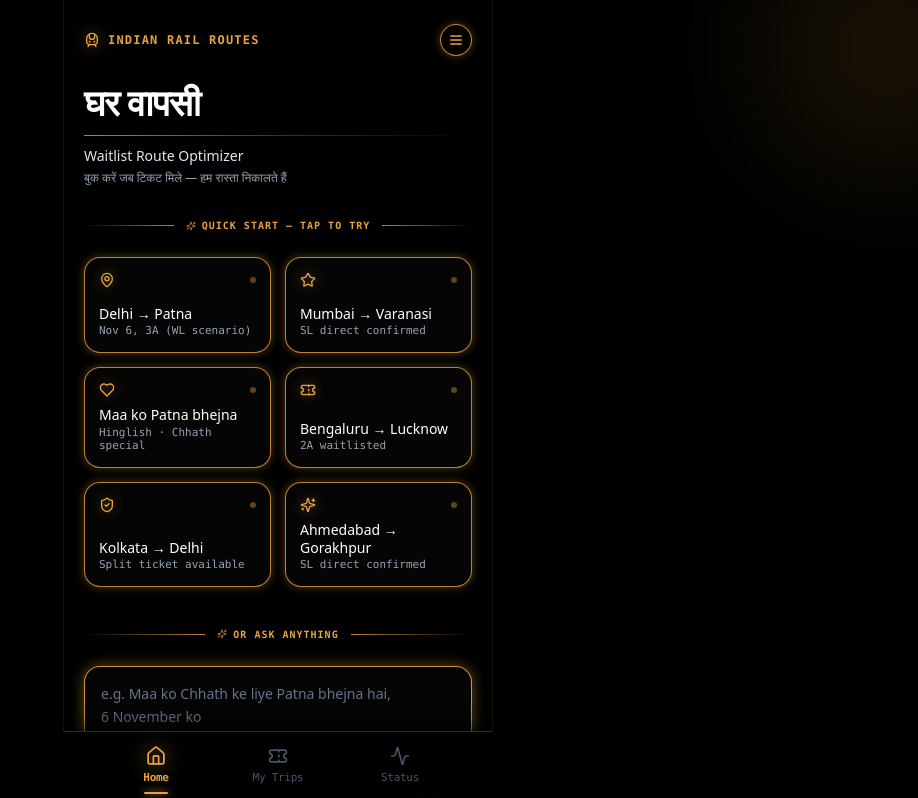
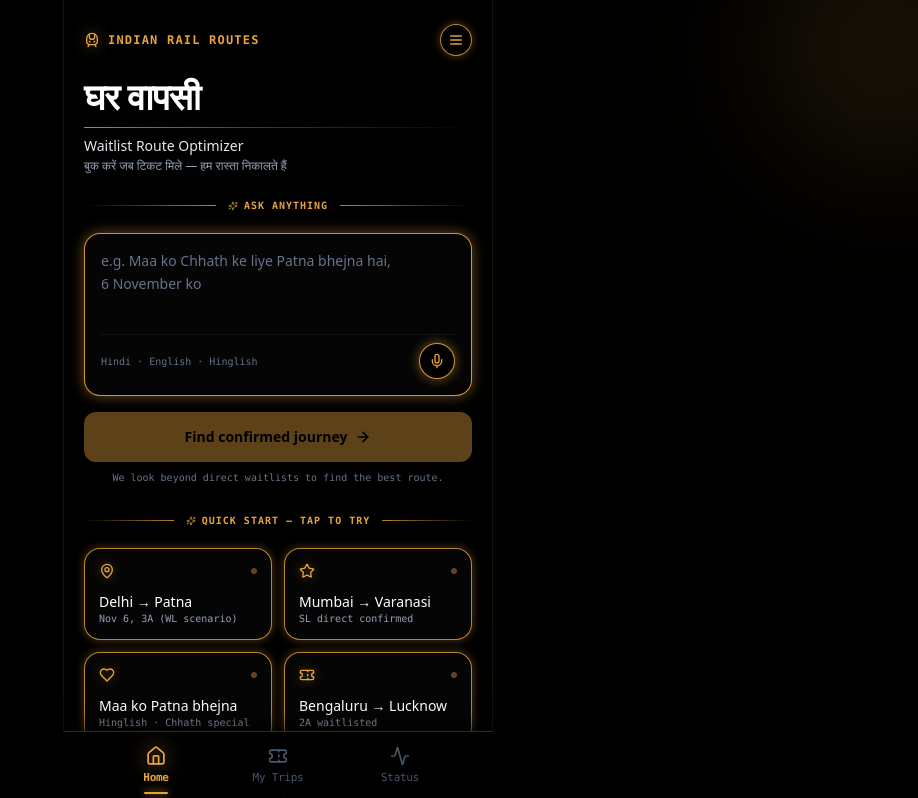
Before and after one commit to hdnanda/waitlist-route-optimizer, a Next.js app: page / in a window 1280 px wide. Shown: the top 798 px of the page, without its empty margins (362-1280 px from the left). Built offline with nearby package versions, Linux system fonts and the light colour scheme.

Commit message:
layout(home): prioritize Ask Anything prompt input above Quick Start example grid

```diff
--- a/src/app/page.tsx
+++ b/src/app/page.tsx
@@ -60,7 +60,7 @@ const EXAMPLE_CHIPS = [
 
 function GlowingSectionDivider({ title }: { title: string }) {
   return (
-    <div className="flex items-center my-6">
+    <div className="flex items-center my-5">
       <div className="h-[1px] flex-1 bg-gradient-to-r from-transparent via-[#E8A33D]/40 to-[#E8A33D]/80" />
       <div className="flex items-center gap-1.5 px-3">
         <Sparkles className="h-2.5 w-2.5 text-[#E8A33D] animate-pulse" />
@@ -144,10 +144,10 @@ export default function HomePage() {
     <motion.main
       initial={{ opacity: 0 }}
       animate={{ opacity: 1 }}
-      className="relative flex min-h-screen flex-col px-5 pb-12 pt-6 bg-black"
+      className="relative flex min-h-screen flex-col px-5 pb-16 pt-6 bg-black"
     >
       {/* ── Top Bar ─────────────────────────────────────────────────────────── */}
-      <div className="flex items-center justify-between mb-5">
+      <div className="flex items-center justify-between mb-4">
         <div className="flex items-center gap-2">
           <TrainFront className="h-4 w-4 text-[#E8A33D] drop-shadow-[0_0_8px_rgba(232,163,61,0.6)]" />
           <span className="font-mono text-xs tracking-widest text-[#E8A33D] uppercase font-bold">
@@ -165,52 +165,20 @@ export default function HomePage() {
       </div>
 
       {/* ── Main Title Block ────────────────────────────────────────────────── */}
-      <header className="mt-1">
+      <header className="mt-0.5">
         <h1 className="font-serif text-4xl font-extrabold text-white tracking-tight leading-tight">
           घर वापसी
         </h1>
-        <div className="my-2.5 h-[1px] w-full bg-gradient-to-r from-[#E8A33D]/80 via-[#E8A33D]/30 to-transparent" />
+        <div className="my-2 h-[1px] w-full bg-gradient-to-r from-[#E8A33D]/80 via-[#E8A33D]/30 to-transparent" />
         <p className="text-sm text-slate-200 font-medium">Waitlist Route Optimizer</p>
-        <p className="mt-1 text-xs text-slate-400">
+        <p className="mt-0.5 text-xs text-slate-400">
           बुक करें जब टिकट मिले — हम रास्ता निकालते हैं
         </p>
       </header>
 
-      {/* ── Quick Start 2x3 Grid ────────────────────────────────────────────── */}
-      <section className="mt-2">
-        <GlowingSectionDivider title="QUICK START — TAP TO TRY" />
-        <div className="grid grid-cols-2 gap-3.5 my-2">
-          {EXAMPLE_CHIPS.map((chip) => {
-            const Icon = chip.icon;
-            return (
-              <button
-                key={chip.label}
-                type="button"
-                onClick={() => void handleSearch(chip.input)}
-                disabled={loading}
-                className="bg-[#050505] hover:bg-[#0A0A0A] rounded-2xl p-3.5 border border-[#E8A33D]/80 shadow-[0_0_10px_rgba(232,163,61,0.35)] hover:shadow-[0_0_18px_rgba(232,163,61,0.65),inset_0_0_10px_rgba(232,163,61,0.15)] flex flex-col justify-between cursor-pointer text-left transition-all duration-200 min-h-[96px] active:scale-[0.98]"
-              >
-                <div className="flex items-center justify-between w-full">
-                  <Icon className="h-4 w-4 text-[#E8A33D] drop-shadow-[0_0_6px_rgba(232,163,61,0.5)]" />
-                  <span className="h-1.5 w-1.5 rounded-full bg-[#E8A33D]/40" />
-                </div>
-                <div>
-                  <p className="font-medium text-sm text-white leading-tight mt-2">
-                    {chip.label}
-                  </p>
-                  <p className="text-[11px] text-slate-400 font-mono mt-0.5 leading-tight">
-                    {chip.sublabel}
-                  </p>
-                </div>
-              </button>
-            );
-          })}
-        </div>
-      </section>
-
-      {/* ── "Ask Anything" Search Input Area ───────────────────────────────── */}
-      <section className="mt-2">
-        <GlowingSectionDivider title="OR ASK ANYTHING" />
+      {/* ── "Ask Anything" Search Input Area (NOW PLACED ON TOP) ───────────── */}
+      <section className="mt-1">
+        <GlowingSectionDivider title="ASK ANYTHING" />
         <div className="bg-[#050505] rounded-2xl p-4 border border-[#E8A33D]/90 shadow-[0_0_14px_rgba(232,163,61,0.45)] relative flex flex-col justify-between min-h-[120px] transition-all duration-200 hover:shadow-[0_0_20px_rgba(232,163,61,0.65)]">
           <textarea
             value={input}
@@ -245,6 +213,7 @@ export default function HomePage() {
             </button>
           </div>
         </div>
+
         {listening && (
           <p className="mt-2 text-xs text-[#E8A33D] animate-pulse font-mono flex items-center gap-1.5">
             <span className="h-2 w-2 rounded-full bg-[#E8A33D] animate-ping" />
@@ -252,15 +221,14 @@ export default function HomePage() {
           </p>
         )}
         {inputError && <p className="mt-2 text-xs text-[#E8A33D] font-mono">{inputError}</p>}
-      </section>
 
-      {/* ── Search CTA Button ──────────────────────────────────────────────── */}
-      <div className="mt-8">
+        {/* Search CTA Button */}
+        <div className="mt-4">
           <button
             type="button"
             onClick={() => void handleSearch()}
             disabled={loading || !input.trim()}
-          className="flex min-h-[52px] w-full items-center justify-center gap-2 rounded-xl bg-[#E8A33D] py-4 text-sm font-extrabold text-black shadow-[0_0_20px_rgba(232,163,61,0.55)] transition-all hover:bg-[#F0B250] hover:shadow-[0_0_26px_rgba(232,163,61,0.75)] active:scale-[0.98] disabled:opacity-40 disabled:cursor-not-allowed disabled:shadow-none"
+            className="flex min-h-[50px] w-full items-center justify-center gap-2 rounded-xl bg-[#E8A33D] py-3.5 text-sm font-extrabold text-black shadow-[0_0_18px_rgba(232,163,61,0.5)] transition-all hover:bg-[#F0B250] hover:shadow-[0_0_24px_rgba(232,163,61,0.7)] active:scale-[0.98] disabled:opacity-40 disabled:cursor-not-allowed disabled:shadow-none"
           >
             {loading ? (
               <>
@@ -272,10 +240,43 @@ export default function HomePage() {
               </>
             )}
           </button>
-        <p className="mt-3 text-center text-[11px] text-slate-500 font-mono">
+          <p className="mt-2 text-center text-[10px] text-slate-500 font-mono">
             We look beyond direct waitlists to find the best route.
           </p>
         </div>
+      </section>
+
+      {/* ── Quick Start 2x3 Grid (NOW BELOW SEARCH) ────────────────────────── */}
+      <section className="mt-2">
+        <GlowingSectionDivider title="QUICK START — TAP TO TRY" />
+        <div className="grid grid-cols-2 gap-3 my-1">
+          {EXAMPLE_CHIPS.map((chip) => {
+            const Icon = chip.icon;
+            return (
+              <button
+                key={chip.label}
+                type="button"
+                onClick={() => void handleSearch(chip.input)}
+                disabled={loading}
+                className="bg-[#050505] hover:bg-[#0A0A0A] rounded-2xl p-3.5 border border-[#E8A33D]/80 shadow-[0_0_10px_rgba(232,163,61,0.35)] hover:shadow-[0_0_18px_rgba(232,163,61,0.65),inset_0_0_10px_rgba(232,163,61,0.15)] flex flex-col justify-between cursor-pointer text-left transition-all duration-200 min-h-[92px] active:scale-[0.98]"
+              >
+                <div className="flex items-center justify-between w-full">
+                  <Icon className="h-4 w-4 text-[#E8A33D] drop-shadow-[0_0_6px_rgba(232,163,61,0.5)]" />
+                  <span className="h-1.5 w-1.5 rounded-full bg-[#E8A33D]/40" />
+                </div>
+                <div>
+                  <p className="font-medium text-sm text-white leading-tight mt-1.5">
+                    {chip.label}
+                  </p>
+                  <p className="text-[10px] text-slate-400 font-mono mt-0.5 leading-tight">
+                    {chip.sublabel}
+                  </p>
+                </div>
+              </button>
+            );
+          })}
+        </div>
+      </section>
 
       {/* ── Loading Overlay ─────────────────────────────────────────────────── */}
       <AnimatePresence>
```
Lines whose indentation alone changed are shown as unchanged.
